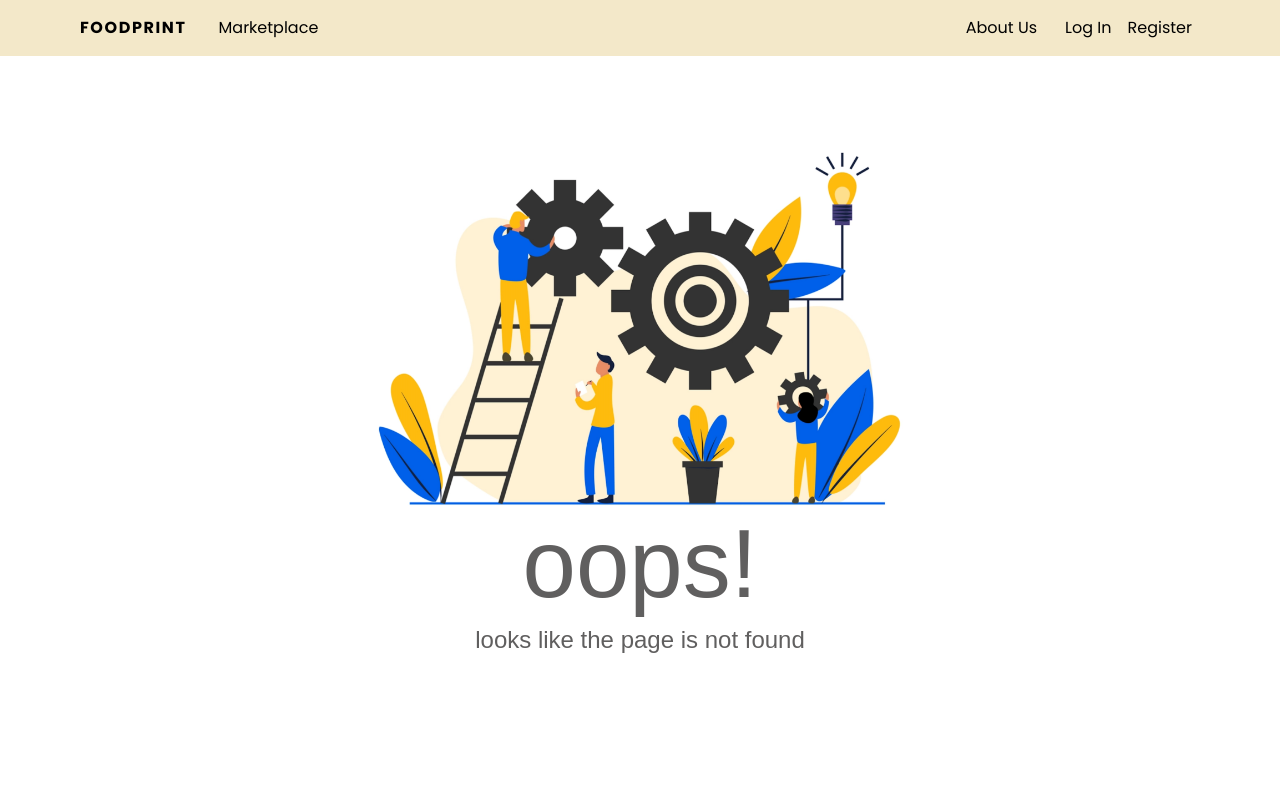
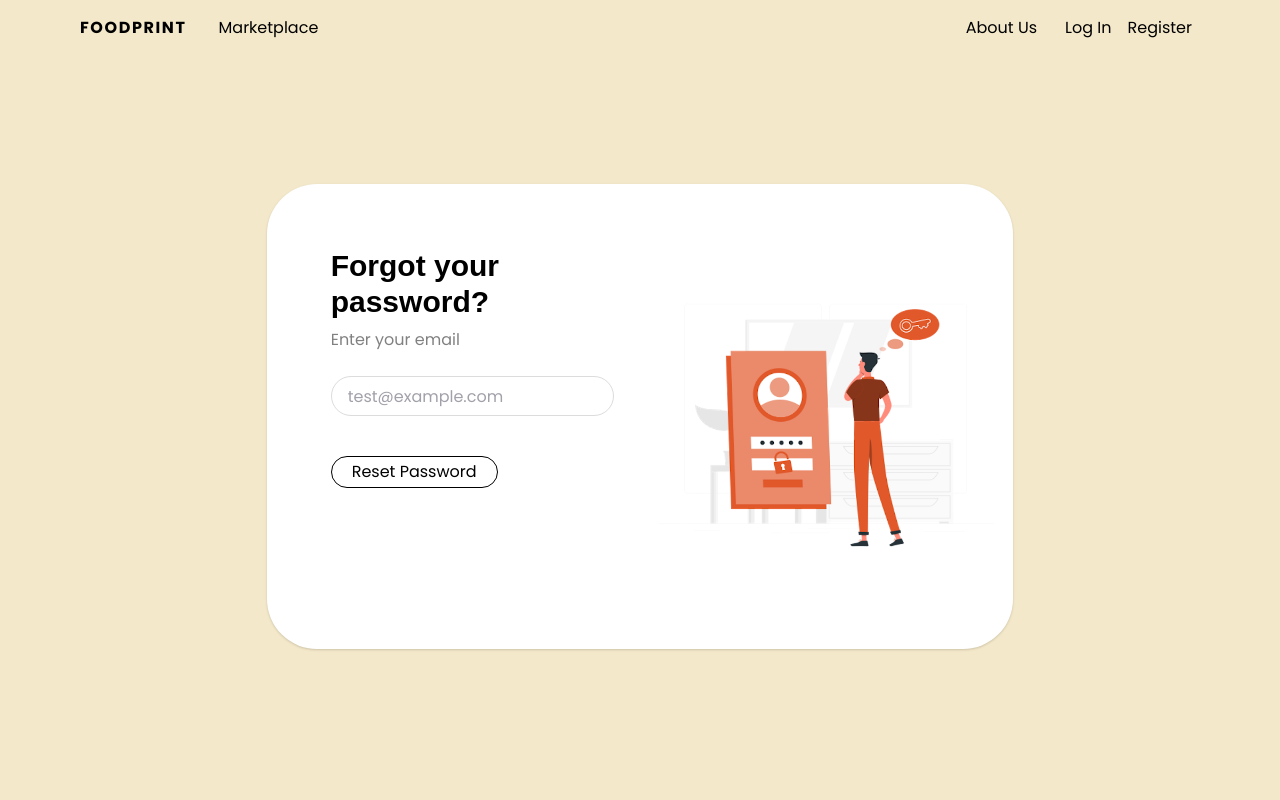
Before and after one commit to cs203g2t10/foodprint-frontend, a React (Create React App) app: page /forgotpassword in a window 1280 px wide. Shown: the top 800 px of the page. Built offline with nearby package versions, Linux system fonts and the light colour scheme.

Commit message:
forgot pw page

```diff
--- a/src/Routes.js
+++ b/src/Routes.js
@@ -11,6 +11,7 @@ import Restaurants from "./pages/Restaurants";
 import Restaurant from "./pages/Restaurant";
 import LineItem from "./components/LineItem";
 import Payment from "./pages/Payment";
+import ForgotPassword from "./pages/ForgotPassword";
 
 export default function Routes() {
     let location = useLocation();
@@ -44,6 +45,9 @@ export default function Routes() {
                 </Route>
                 <Route path="/payment/:id" children={<Payment />}>
                 </Route>
+                <Route exact path="/forgotpassword">
+                    <ForgotPassword />
+                </Route>
                 <Route>
                     <NotFound />
                 </Route>
--- /dev/null
+++ b/src/pages/ForgotPassword.js
@@ -0,0 +1,53 @@
+import React from 'react'
+import { useState } from 'react'
+import { withRouter } from 'react-router-dom'
+import ResetPwdService from '../services/ResetPwdService'
+
+
+
+const ResetPwd = () => {
+    const [email, setEmail] = useState(window.sessionStorage.getItem("email"))
+
+    const validateForm = () => {
+        return email > 0;
+    }
+
+    const requestResetPwd = () => {
+        ResetPwdService.requestResetPwd(email).then((response) => {
+            if (response.data.status === "SUCCESS") {
+                console.log(response.data.token)
+                window.sessionStorage.setItem("token", response.data.token)
+            }
+        })
+    }
+
+    return (
+        <div className="bg-yellow-standard h-screen">
+            <div className="flex justify-center">
+                <div className="mt-32 bg-white-standard w-10/12 md:w-7/12 grid md:grid-cols-2 shadow-xxl shadow rounded-xxl">
+                    <div className="ml-16 mt-16">
+                        <h1 className = "text-3xl font-bold mb-2">Forgot your password?</h1>
+                        <h2 className = "text-grey-lighter mb-5">Enter your email</h2>
+                        <div className = "mb-4">
+                            <input className="focus:outline-none px-4 py-1 my-1 h-10 rounded-full border border-grey-lightest md:w-11/12"
+                                placeholder="test@example.com"
+                                type="email"
+                                onChange={e => setEmail(e.target.value)} />
+                        </div>
+
+                        <div className="pt-5 flex">
+                            <button className="rounded-xl px-5 border hover:shadow text-justify h-8" disabled={!validateForm}
+                                onClick={requestResetPwd}>Reset Password</button>
+                        </div>
+                    </div>
+
+                    <div>
+                        <img className = "mt-16 my-7 transform scale-90" src="/images/forgot-password.png" alt="forgot password illustration" />
+                    </div>
+                </div>
+            </div>
+        </div>
+    )
+}
+
+export default withRouter(ResetPwd)
--- a/src/pages/Login.js
+++ b/src/pages/Login.js
@@ -57,7 +57,7 @@ const Login = () => {
                         <div className="pt-5 flex">
                             <button className="rounded-xl px-5 border hover:shadow text-justify h-8" disabled={!validateForm}
                                 onClick={userLogin}>Log in</button>
-                            <Link to="/login" className="mx-2 py-2 px-2 self-end text-blue-700 ">Forgot Password?</Link>
+                            <Link to="/forgotpassword" className="mx-2 py-2 px-2 self-end text-blue-700 ">Forgot Password?</Link>
                         </div>
                     </div>
 
--- /dev/null
+++ b/src/services/ResetPwdService.tsx
@@ -0,0 +1,37 @@
+import axios from 'axios'
+import jwt_decode from 'jwt-decode'
+
+const RESETPWD_REST_API_URL = process.env.REACT_APP_CF_PAGES ? "https://api.foodprint.works/api/v1/user/auth" : "http://localhost:8080/api/v1/user/auth";
+
+type ResetPwdDetails = {
+    email: String
+};
+
+class ResetPwdService {
+    requestResetPwd = (email: string) => {
+        const requestBody = {
+            "email": email
+        };
+        return axios.post(RESETPWD_REST_API_URL+"/requestResetPwd", requestBody);
+    }
+
+    // Does not require API call to backend since JWT stores user properties too
+    getResetPwdDetails = () => {
+        const token : string | null = window.sessionStorage.getItem("token");
+        if (typeof token !== "string") {
+            return {
+                email: "",
+            }
+        }
+
+        let decodedHeader : any = jwt_decode(token, { header: true });
+        console.log(decodedHeader);
+        let resetPwdDetails : ResetPwdDetails = {
+            email: decodedHeader.email
+        }
+        return resetPwdDetails;
+    }
+}
+
+export default new ResetPwdService();
+export type { ResetPwdDetails };
```
Also changed, not shown: public/images/forgot-password.png (added), 1 other file (tests, documents, lock files or other folders).
